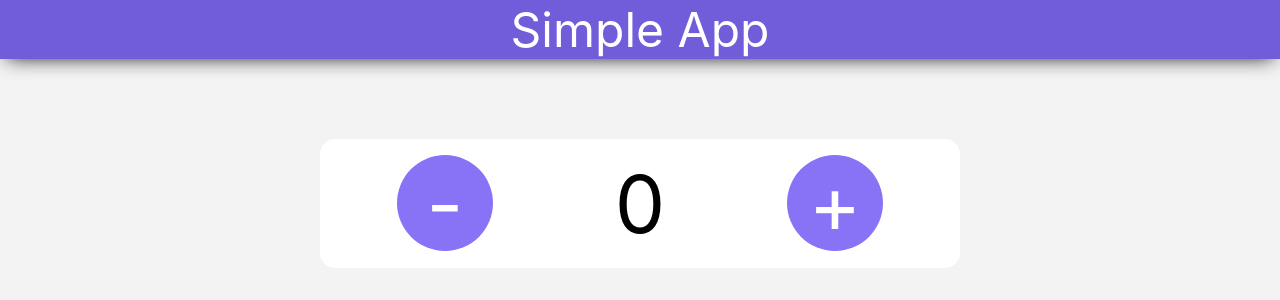
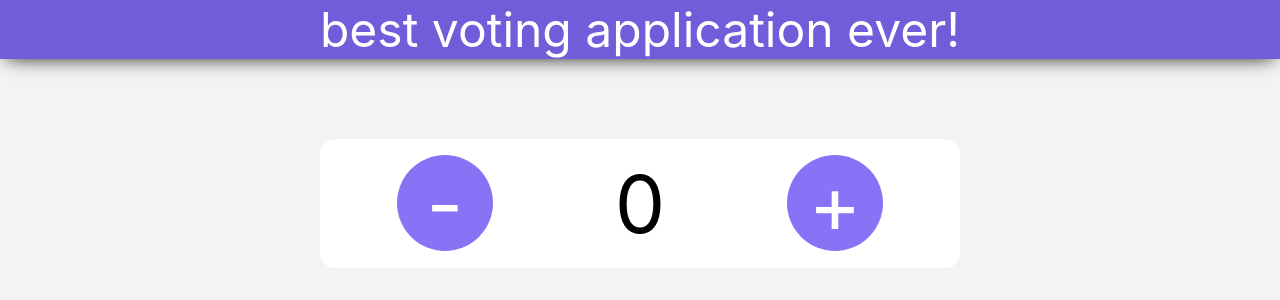
Before and after one commit to BartoszWrobel591/simple-react-app, a React (Create React App) app: page / in a window 1280 px wide. Shown: the top 300 px of the page. Built offline with nearby package versions, Linux system fonts and the light colour scheme.

Commit message:
Update header.js

```diff
--- a/src/components/header.js
+++ b/src/components/header.js
@@ -1,7 +1,7 @@
 const Header = () => {
     return (
         <div className='Header'>
-            Simple App
+            best voting application ever!
         </div>
     );
 };
```
